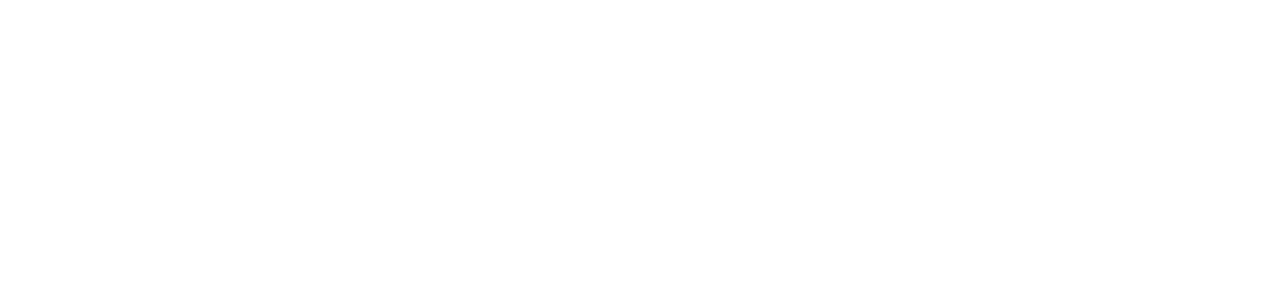
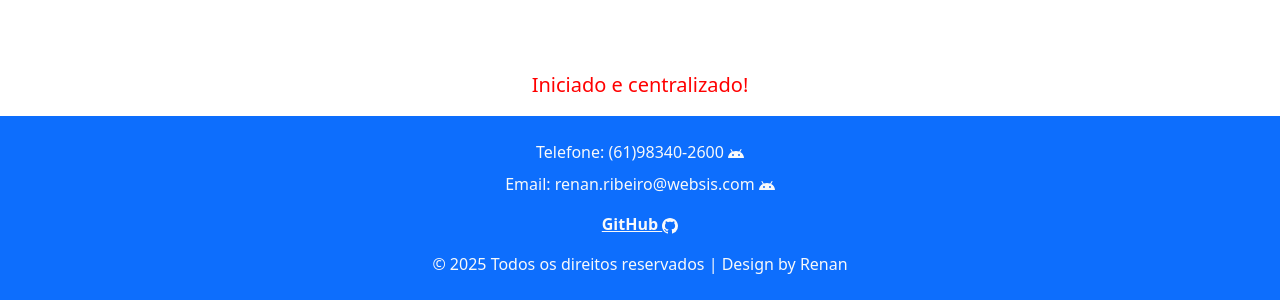
Before and after one commit to AnitaGeovanaBR/IniciacaoFrontend, an Angular app: page / in a window 1280 px wide. Shown: the part 786-1086 px from the top of the page. Before the commit the page ends 800 px from the top, so only its background shows below. Built offline with nearby package versions, Linux system fonts and the light colour scheme.

Commit message:
Att Rodape

```diff
--- a/angular.json
+++ b/angular.json
@@ -2,7 +2,8 @@
   "$schema": "./node_modules/@angular/cli/lib/config/schema.json",
   "version": 1,
   "cli": {
-    "packageManager": "npm"
+    "packageManager": "npm",
+    "analytics": "7d9215f0-4481-403f-82ec-7395105756fa"
   },
   "newProjectRoot": "projects",
   "projects": {
--- a/package.json
+++ b/package.json
@@ -29,6 +29,7 @@
     "@angular/forms": "^21.0.0",
     "@angular/platform-browser": "^21.0.0",
     "@angular/router": "^21.0.0",
+    "bootstrap-icons": "^1.13.1",
     "rxjs": "~7.8.0",
     "tslib": "^2.3.0"
   },
--- a/src/app/app.css
+++ b/src/app/app.css
@@ -0,0 +1,6 @@
+.footer {
+  background: #0032ff;
+  text-align: center;
+  padding: 15px;
+  font-size: 14px;
+}
--- a/src/app/app.html
+++ b/src/app/app.html
@@ -1,7 +1,8 @@
 
 <app-menu></app-menu>
-<div class="container" style="margin-top: 12px;">
+<div class="container" style="margin-top:100vh;">
   <router-outlet />
 </div>
 
 <!-- adicionar footer -->
+<app-rodape><app-rodape/>
--- a/src/app/components/rodape/rodape.html
+++ b/src/app/components/rodape/rodape.html
@@ -1 +1,24 @@
-<p>rodape works!</p>
+<footer class="text-center text-light p-4" style="background-color: #0d6efd; ">
+  <div class="container">
+    <div class="mb-3">
+      <p class="mb-2">Telefone: (61)98340-2600
+        <svg xmlns="http://www.w3.org/2000/svg" width="16" height="16" fill="currentColor" class="bi bi-android" viewBox="0 0 16 16">
+          <path d="M2.76 3.061a.5.5 0 0 1 .679.2l1.283 2.352A8.9 8.9 0 0 1 8 5a8.9 8.9 0 0 1 3.278.613l1.283-2.352a.5.5 0 1 1 .878.478l-1.252 2.295C14.475 7.266 16 9.477 16 12H0c0-2.523 1.525-4.734 3.813-5.966L2.56 3.74a.5.5 0 0 1 .2-.678ZM5 10a1 1 0 1 0 0-2 1 1 0 0 0 0 2m6 0a1 1 0 1 0 0-2 1 1 0 0 0 0 2" />
+        </svg></p>
+      <p class="mb-2">Email: renan.ribeiro@websis.com
+        <svg xmlns="http://www.w3.org/2000/svg" width="16" height="16" fill="currentColor" class="bi bi-android" viewBox="0 0 16 16">
+          <path d="M2.76 3.061a.5.5 0 0 1 .679.2l1.283 2.352A8.9 8.9 0 0 1 8 5a8.9 8.9 0 0 1 3.278.613l1.283-2.352a.5.5 0 1 1 .878.478l-1.252 2.295C14.475 7.266 16 9.477 16 12H0c0-2.523 1.525-4.734 3.813-5.966L2.56 3.74a.5.5 0 0 1 .2-.678ZM5 10a1 1 0 1 0 0-2 1 1 0 0 0 0 2m6 0a1 1 0 1 0 0-2 1 1 0 0 0 0 2" />
+        </svg></p>
+    </div>
+
+    <a class="text-light fw-bold"
+       href="https://github.com/RibeiroRenan04">
+      GitHub
+      <svg xmlns="http://www.w3.org/2000/svg" width="16" height="16" fill="currentColor" class="bi bi-github" viewBox="0 0 16 16">
+        <path d="M8 0C3.58 0 0 3.58 0 8c0 3.54 2.29 6.53 5.47 7.59.4.07.55-.17.55-.38 0-.19-.01-.82-.01-1.49-2.01.37-2.53-.49-2.69-.94-.09-.23-.48-.94-.82-1.13-.28-.15-.68-.52-.01-.53.63-.01 1.08.58 1.23.82.72 1.21 1.87.87 2.33.66.07-.52.28-.87.51-1.07-1.78-.2-3.64-.89-3.64-3.95 0-.87.31-1.59.82-2.15-.08-.2-.36-1.02.08-2.12 0 0 .67-.21 2.2.82.64-.18 1.32-.27 2-.27s1.36.09 2 .27c1.53-1.04 2.2-.82 2.2-.82.44 1.1.16 1.92.08 2.12.51.56.82 1.27.82 2.15 0 3.07-1.87 3.75-3.65 3.95.29.25.54.73.54 1.48 0 1.07-.01 1.93-.01 2.2 0 .21.15.46.55.38A8.01 8.01 0 0 0 16 8c0-4.42-3.58-8-8-8" />
+      </svg>
+    </a>
+
+    <p class="mt-3 mb-0">© 2025 Todos os direitos reservados | Design by Renan</p>
+  </div>
+</footer>
--- a/src/app/paginas/inicio/inicio.html
+++ b/src/app/paginas/inicio/inicio.html
@@ -1 +1,3 @@
-<p>inicio works!</p>
+<div id = teste>
+  <p>Iniciado e centralizado!</p>
+</div>
--- a/src/styles.css
+++ b/src/styles.css
@@ -1 +1,6 @@
-/* You can add global styles to this file, and also import other style files */
+#teste {
+  color: red;
+  font-size: 20px;
+  text-align: center;
+
+}
```
Also changed, not shown: 2 other files (tests, documents, lock files or other folders).
